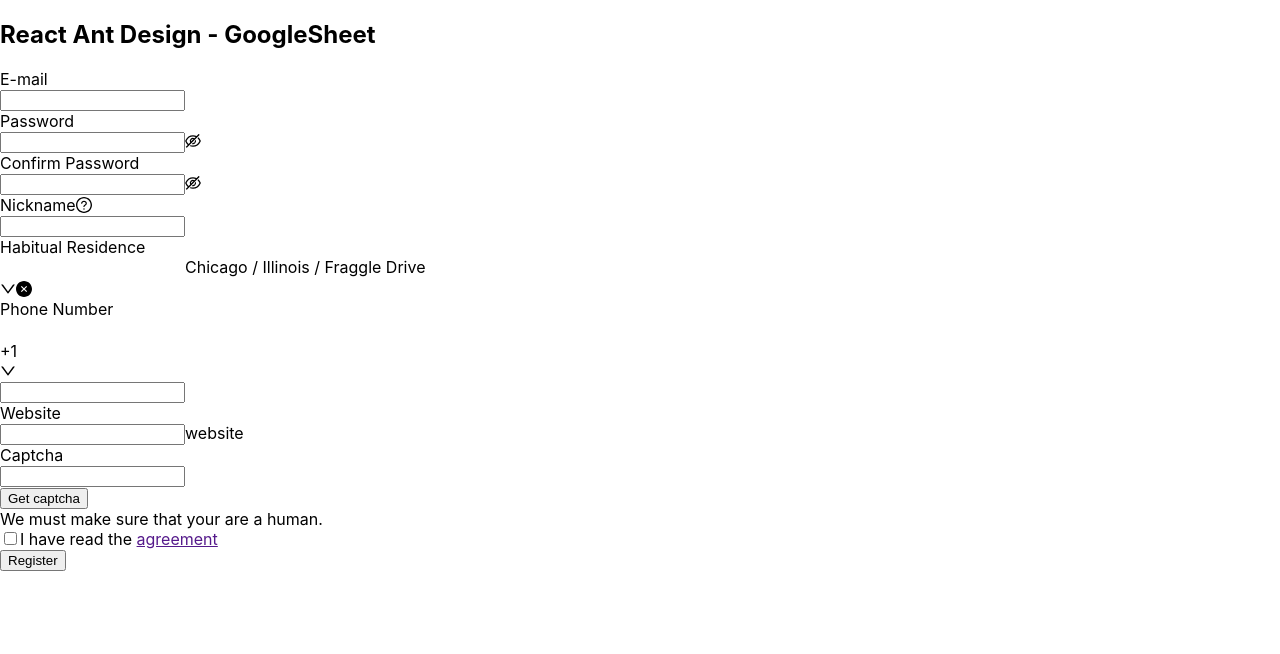
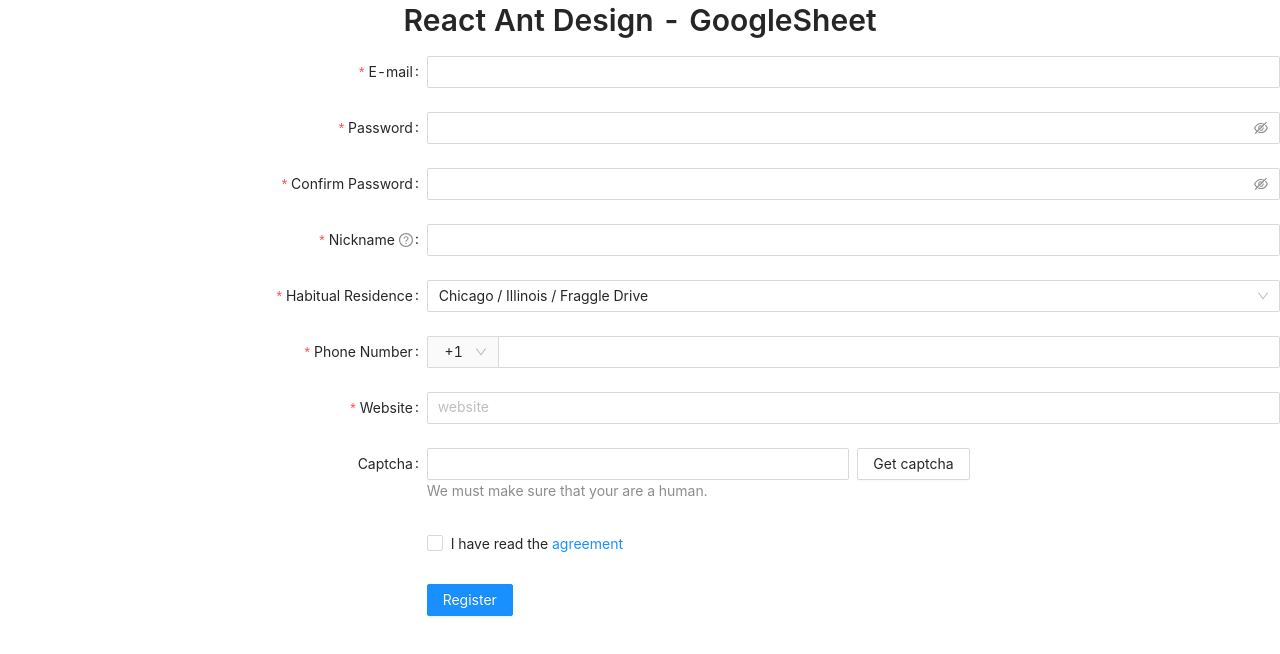
Before and after one commit to kevinadhiguna/react-antd-googlesheet, a React (Create React App) app: page / in a window 1280 px wide. Shown: the top 654 px of the page. Built offline with nearby package versions, Linux system fonts and the light colour scheme.

Commit message:
style: center the title

```diff
--- a/src/App.tsx
+++ b/src/App.tsx
@@ -1,5 +1,6 @@
 import React, { useState } from "react";
 import "./App.css";
+import 'antd/dist/antd.css';
 import {
   Typography,
   Form,
@@ -110,7 +111,7 @@
 
   return (
     <>
-      <Typography>
+      <Typography className="App">
         <Title level={2}>React Ant Design - GoogleSheet</Title>
       </Typography>
       <Form
```
